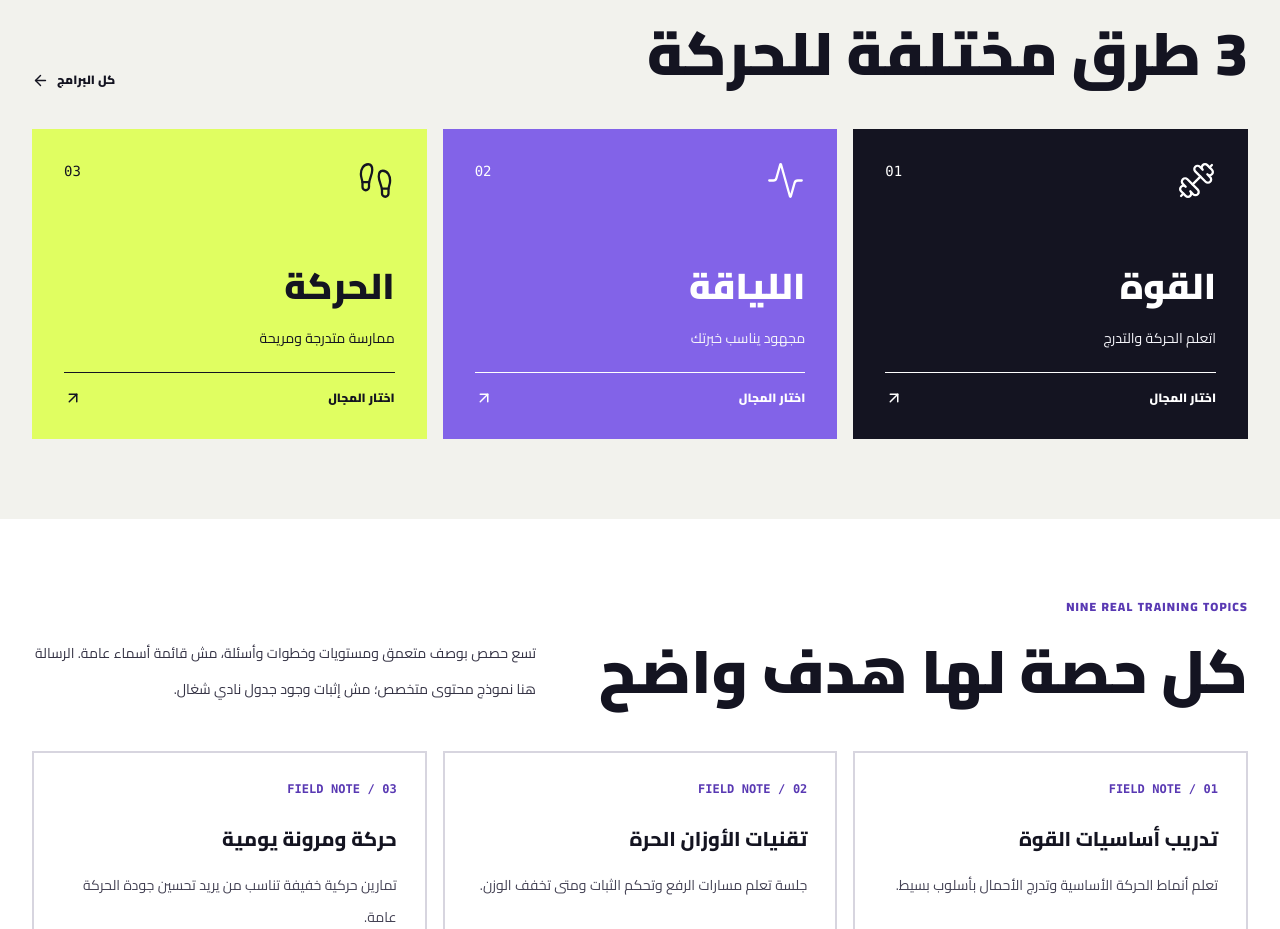
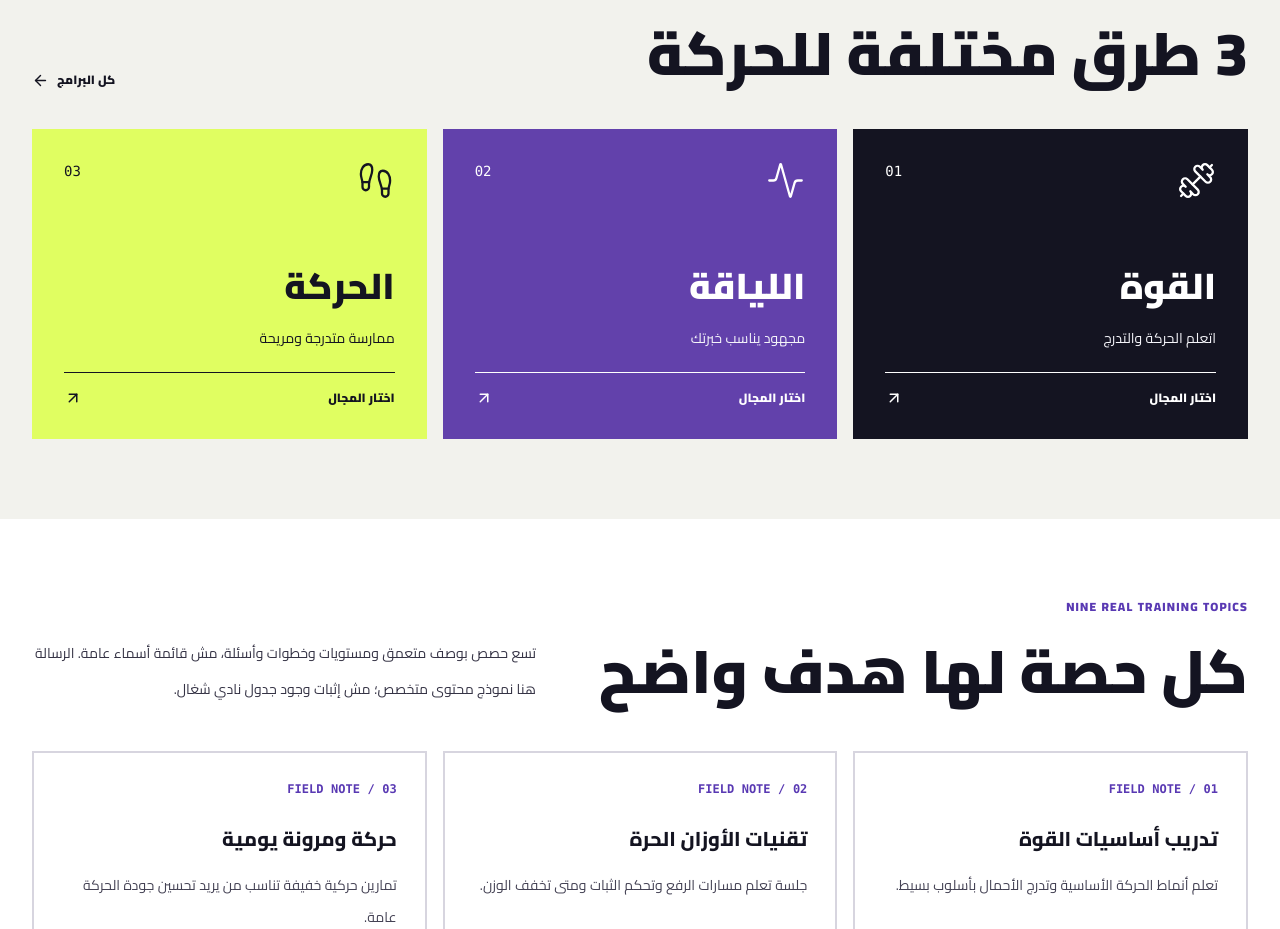
Before and after one commit to mykholy/mavvix_demos, a Next.js app: page /ar/preview/fitness in a window 1280 px wide. Shown: the part 1025-1954 px from the top of the page. Built offline with nearby package versions, Linux system fonts and the light colour scheme; a web font is replaced by a local one.

Commit message:
a11y(pulse): darken purple service category tile to WCAG AA for white labels

```diff
--- a/src/app/[locale]/preview/fitness/page.tsx
+++ b/src/app/[locale]/preview/fitness/page.tsx
@@ -35,7 +35,7 @@ export default function FitnessHome({params:{locale}}:{params:{locale:Locale}}){
   {/* 02 distinct program explorer */}
   <section data-sector-specific="training-discipline-matrix" className="bg-[#F2F2ED] py-20"><div className="max-w-7xl mx-auto px-5 sm:px-8">
    <p className="text-[#5939B3] text-xs tracking-[.2em] font-black">THE DISCIPLINE MATRIX</p><div className="flex flex-wrap items-end justify-between gap-6 mt-4"><h2 className="pulse-display text-4xl sm:text-6xl font-black">{ar?'3 طرق مختلفة للحركة':'THREE WAYS TO MOVE.'}</h2><Link href={pulsePath(locale,'classes')} className="font-black text-xs inline-flex gap-2">{ar?'كل البرامج':'ALL PROGRAMS'}<Arrow size={17}/></Link></div>
-   <div className="grid md:grid-cols-3 gap-4 mt-10">{groups.map((g,i)=>{const Icon=g.icon;return <Link href={pulsePath(locale,'classes')+'?category='+g.slug} key={g.slug} className={'p-8 min-h-[310px] flex flex-col group hover:-translate-y-1 transition-transform '+(i===1?'bg-[#8263E8] text-white':i===2?'bg-[#E0FE61] text-[#141421]':'bg-[#141421] text-white')}>
+   <div className="grid md:grid-cols-3 gap-4 mt-10">{groups.map((g,i)=>{const Icon=g.icon;return <Link href={pulsePath(locale,'classes')+'?category='+g.slug} key={g.slug} className={'p-8 min-h-[310px] flex flex-col group hover:-translate-y-1 transition-transform '+(i===1?'bg-[#6241AB] text-white':i===2?'bg-[#E0FE61] text-[#141421]':'bg-[#141421] text-white')}>
     <div className="flex justify-between items-start"><Icon size={39} strokeWidth={1.4}/><span className="font-mono text-sm">{g.num}</span></div><div className="mt-auto"><h3 className="pulse-display text-3xl sm:text-4xl font-black">{g.title}</h3><p className={'text-sm mt-5 '+(i<2?'text-[#F5F5FA]':'text-[#141421]')}>{g.sub}</p><span className="mt-6 flex items-center justify-between border-t border-current pt-4 font-black text-xs">{ar?'اختار المجال':'EXPLORE'}<ArrowUpRight size={18}/></span></div>
    </Link>})}</div></div></section>
   {/* 03 deep class dossier / no fake capacity */}
```
